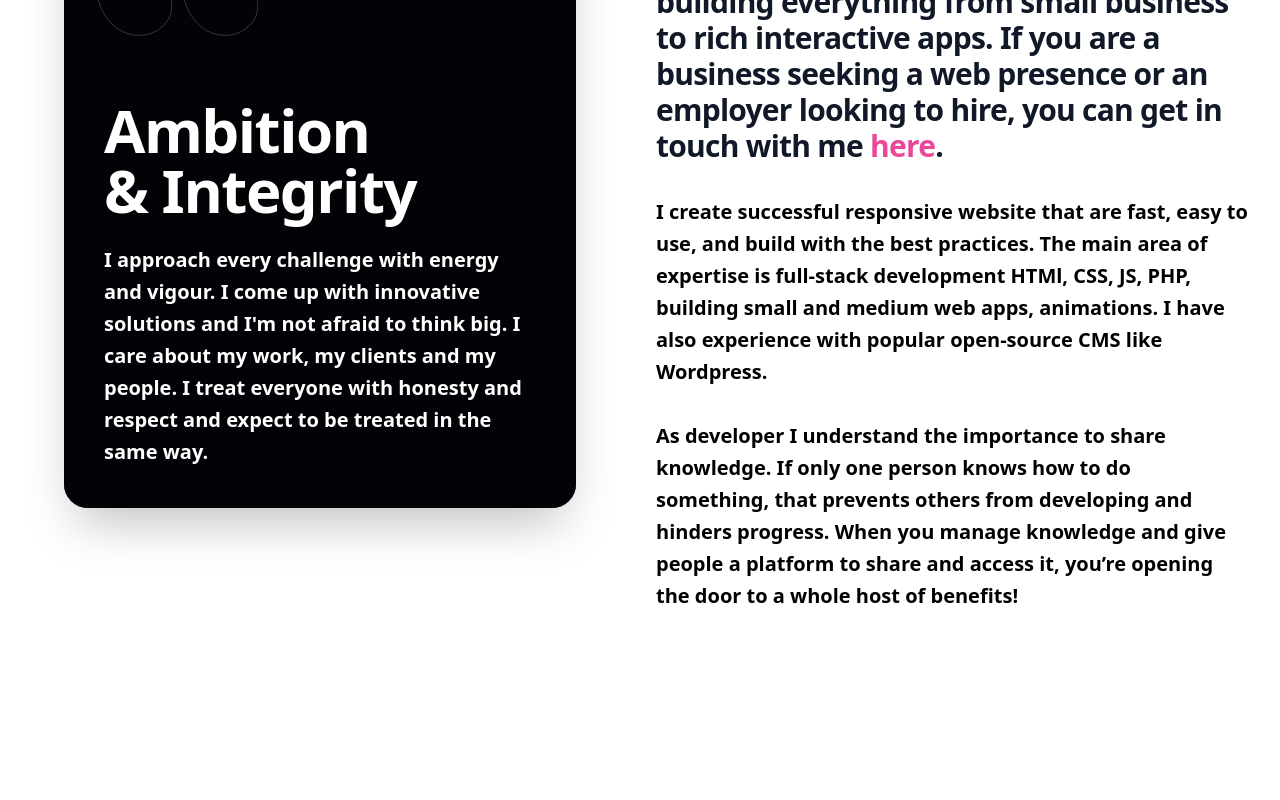
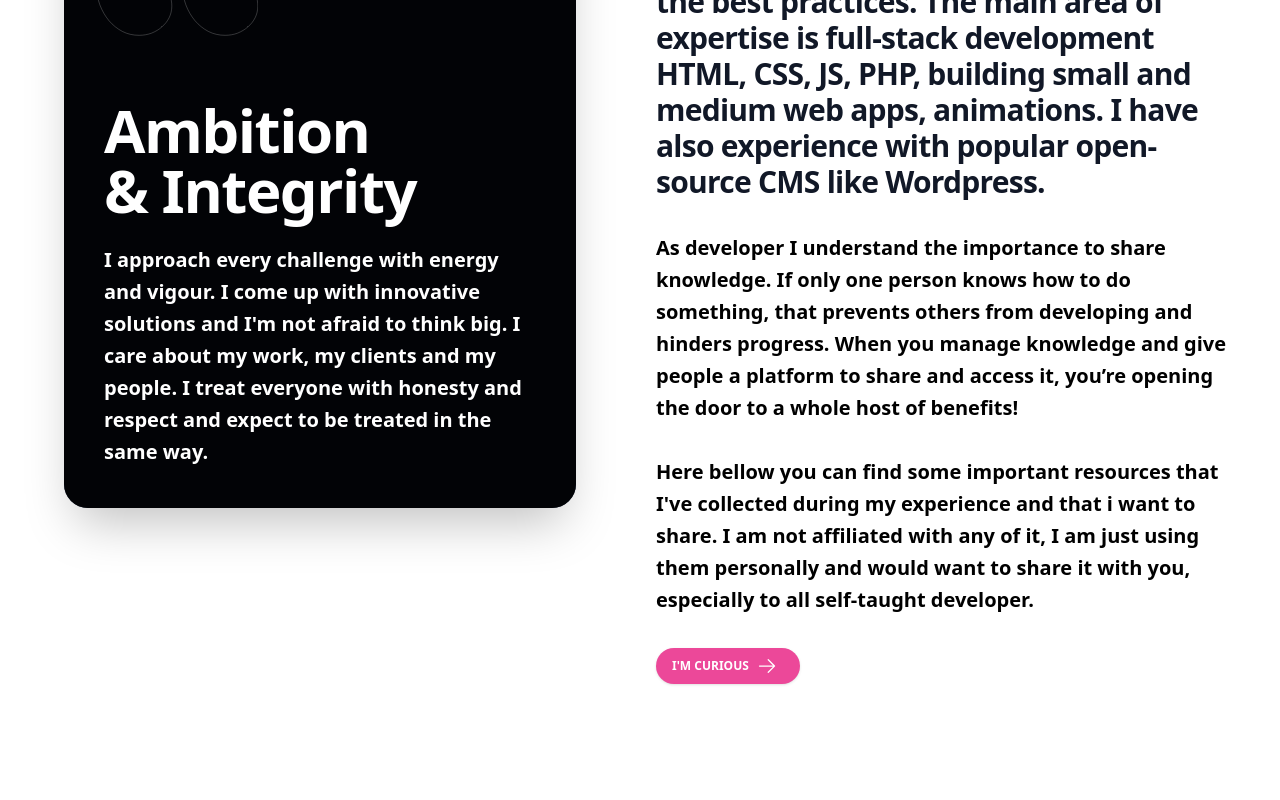
Before and after one commit to Gian1984/portfolioGian, a Vue app: page / in a window 1280 px wide. Shown: the part 1400-2200 px from the top of the page. Built offline with nearby package versions, Linux system fonts and the light colour scheme.

Commit message:
modify skills

```diff
--- a/src/App.vue
+++ b/src/App.vue
@@ -163,10 +163,10 @@ const slide = (el, done) => {
             <div class="px-4">
                 <div class="flex flex-wrap">
                     <div class="w-full lg:w-6/12 px-4">
-                        <h4 class="text-4xl font-bold tracking-tight text-gray-900 sm:text-6xl">Want to know more about?</h4>
-                        <h5 class="text-3xl font-semibold tracking-tight text-gray-900">
+                        <h2 class="text-4xl font-bold tracking-tight text-gray-900 sm:text-6xl">Want to know more about?</h2>
+                        <h3 class="text-3xl font-semibold tracking-tight text-gray-900">
                             Follow me!
-                        </h5>
+                        </h3>
                         <div class="my-6 text-center">
                             <div class="flex space-x-6">
                                 <a v-for="item in footerNavigation.social" :key="item.name" :href="item.href" target="_blank" class="bg-white rounded-full p-2 outline-none text-pink-500 hover:text-teal-600">
--- a/src/views/Home.vue
+++ b/src/views/Home.vue
@@ -310,7 +310,7 @@ export default {
             @enter="enter"
         >
           <h2 class="text-3xl font-semibold tracking-tight text-gray-900 sm:text-6xl mt-5">
-            I enjoy building everything from small business<br/> to rich interactive apps.<br/> If you are a business seeking a web presence<br/> or an employer looking to hire,<br/> you can get in touch with me<br/> <a href="mailto:gl.tiengo@gmail.com" class="text-pink-500">here</a>.
+            I enjoy building everything from small business<br/> to rich interactive apps.<br/> If you are a business seeking a web presence<br/> or an employer looking to hire,<br/> you can get in touch with me<br/> <a href="mailto:gl.tiengo@gmail.com" aria-label="mail to Gianluca Tiengo"  class="text-pink-500">here</a>.
           </h2>
         </transition>
       </div>
@@ -339,9 +339,15 @@ export default {
             <div class="text-base leading-7 text-gray-700">
               <h2 id="skills" class="mt-2 text-4xl font-bold tracking-tight text-gray-900 sm:text-6xl">Skills & Experience</h2>
               <div>
-                <p class="mt-6 text-3xl font-semibold tracking-tight text-gray-900">I'm a web developer from Turin, Italy and currently living in Brussels. I enjoy building everything from small business to rich interactive apps. If you are a business seeking a web presence or an employer looking to hire, you can get in touch with me <a href="mailto:gl.tiengo@gmail.com" class="text-pink-500">here</a>.</p>
-                <p class="mt-8 text-xl leading-8 text-black font-semibold">I create successful responsive website that are fast, easy to use, and build with the best practices. The main area of expertise is full-stack development HTMl, CSS, JS, PHP, building small and medium web apps, animations. I have also experience with popular open-source CMS like Wordpress.</p>
+                <p class="mt-6 text-3xl font-semibold tracking-tight text-gray-900">I create successful responsive website that are fast, easy to use, and build with the best practices. The main area of expertise is full-stack development HTML, CSS, JS, PHP, building small and medium web apps, animations. I have also experience with popular open-source CMS like Wordpress.</p>
                 <p class="mt-8 text-xl leading-8 text-black font-semibold">As developer I understand the importance to share knowledge. If only one person knows how to do something, that prevents others from developing and hinders progress. When you manage knowledge and give people a platform to share and access it, you’re opening the door to a whole host of benefits!</p>
+                <p class="mt-8 text-xl leading-8 text-black font-semibold">Here bellow you can find some important resources that I've collected during my experience and that i want to share. I am not affiliated with any of it, I am just using them personally and would want to share it with you, especially to all self-taught developer.</p>
+                <a href="https://letudev.com/" target="_blank" class="mt-8 w-36 flex bg-pink-500 text-white active:bg-pink-600 font-bold uppercase text-xs px-4 py-2 rounded-full shadow hover:shadow-md outline-none focus:outline-none mr-1 mb-1 ease-linear transition-all duration-150">
+                  <span class="flex">
+                    <span class="flex mt-0.5">I'm curious</span>
+                    <ArrowRightIcon class="ml-2 h-5 w-5"></ArrowRightIcon>
+                  </span>
+                </a>
               </div>
             </div>
           </div>
@@ -370,6 +376,7 @@ export default {
             <div class="w-0 flex-auto lg:ml-auto lg:w-auto lg:flex-none lg:self-end">
               <a
                   href="img/favascreen.webp"
+                  aria-label="visit https://www.favaclaudio.com/"
                   data-fancybox="gallery"
                   data-caption="https://www.favaclaudio.com/"
               >
@@ -381,6 +388,7 @@ export default {
                 <a
                     href="img/bioscreen.webp"
                     data-fancybox="gallery"
+                    aria-label="visit https://www.bioholistic.be/"
                     data-caption="https://www.bioholistic.be/"
                 >
                   <img src="../assets/bioscreen.webp" alt="https://www.bioholistic.be/" class="aspect-[4/3] w-[24rem] max-w-none flex-none bg-gray-50 object-cover" />
@@ -389,6 +397,7 @@ export default {
               <div class="flex w-96 flex-auto justify-end lg:w-auto lg:flex-none">
                 <a
                     href="img/magrittescreen.webp"
+                    aria-label="visit https://magritte.com/"
                     data-fancybox="gallery"
                     data-caption="https://magritte.com/"
                 >
@@ -398,6 +407,7 @@ export default {
               <div class="hidden sm:block sm:w-0 sm:flex-auto lg:w-auto lg:flex-none">
                 <a
                     href="img/colonelscreen.webp"
+                    aria-label="https://www.colonelgustave.com/"
                     data-fancybox="gallery"
                     data-caption="https://www.colonelgustave.com/"
                 >
@@ -476,10 +486,11 @@ export default {
                   <div class="relative">
                     <a
                         href="img/anamscreen.webp"
+                        aria-label="visit https://www.anamkitchen.be/"
                         data-fancybox="gallery2"
                         data-caption="https://www.anamkitchen.be/"
                     >
-                      <img src="../assets/anamscreen.webp" alt="" class=" w-full bg-gray-900/5 object-cover shadow-lg" />
+                      <img src="../assets/anamscreen.webp" alt="Anam Kitchen" class=" w-full bg-gray-900/5 object-cover shadow-lg" />
                     </a>
                     <div class="pointer-events-none absolute inset-0 rounded-xl ring-1 ring-inset ring-gray-900/10" />
                   </div>
@@ -488,20 +499,22 @@ export default {
                   <div class="relative">
                     <a
                         href="img/bassin.webp"
+                        aria-label="https://www.bassin-nord.brussels/"
                         data-fancybox="gallery2"
                         data-caption="https://www.bassin-nord.brussels/agenda/"
                     >
-                      <img src="../assets/bassin.webp" alt="" class="w-full bg-gray-900/5 object-cover shadow-lg" />
+                      <img src="../assets/bassin.webp" alt="Bassin Nord" class="w-full bg-gray-900/5 object-cover shadow-lg" />
                     </a>
                     <div class="pointer-events-none absolute inset-0 ring-1 ring-inset ring-gray-900/10" />
                   </div>
                   <div class="relative">
                     <a
                         href="img/undiscoverscreen.webp"
+                        aria-label="visit https://undiscover.me/"
                         data-fancybox="gallery2"
                         data-caption="https://undiscover.me/"
                     >
-                      <img src="../assets/undiscoverscreen.webp" alt="" class=" w-full bg-gray-900/5 object-cover shadow-lg" />
+                      <img src="../assets/undiscoverscreen.webp" alt="Undiscover.me" class=" w-full bg-gray-900/5 object-cover shadow-lg" />
                     </a>
                     <div class="pointer-events-none absolute inset-0 ring-1 ring-inset ring-gray-900/10" />
                   </div>
@@ -510,20 +523,22 @@ export default {
                   <div class="relative">
                     <a
                         href="img/colonelmobilescreen.webp"
+                        aria-label="visit https://www.colonelgustave.com/"
                         data-fancybox="gallery2"
                         data-caption="https://www.colonelgustave.com/"
                     >
-                      <img src="../assets/colonelmobilescreen.webp" alt="" class=" w-full bg-gray-900/5 object-cover shadow-lg" />
+                      <img src="../assets/colonelmobilescreen.webp" alt="Colonel Gustave" class=" w-full bg-gray-900/5 object-cover shadow-lg" />
                     </a>
                     <div class="pointer-events-none absolute inset-0 ring-1 ring-inset ring-gray-900/10" />
                   </div>
                   <div class="relative">
                     <a
                         href="img/pizzascreen.webp"
+                        aria-label="visit https://www.pizzavino.be/"
                         data-fancybox="gallery2"
                         data-caption="https://www.pizzavino.be/"
                     >
-                      <img src="../assets/pizzascreen.webp" alt="" class=" w-full bg-gray-900/5 object-cover shadow-lg" />
+                      <img src="../assets/pizzascreen.webp" alt="Pizza Vino" class=" w-full bg-gray-900/5 object-cover shadow-lg" />
                     </a>
                     <div class="pointer-events-none absolute inset-0 ring-1 ring-inset ring-gray-900/10" />
                   </div>
@@ -582,8 +597,8 @@ export default {
             <div class="text-center pt-20">
               <ul role="list" class="mx-auto grid grid-cols-2 gap-x-4 gap-y-8 sm:grid-cols-4 md:gap-x-6 lg:gap-x-16 lg:gap-y-12 xl:grid-cols-4">
                 <li v-for="project in projects" :key="project.name">
-                  <a :href="project.href" target="_blank" class="space-y-4">
-                    <img class="mx-auto h-24 w-24 rounded-full shadow-2xl lg:w-32 lg:h-32 p-1" :src="project.imageUrl" alt="" />
+                  <a :href="project.href" :aria-label="project.name" target="_blank" class="space-y-4">
+                    <img class="mx-auto h-24 w-24 rounded-full shadow-2xl lg:w-32 lg:h-32 p-1" :src="project.imageUrl" alt="single project image" />
                     <div class="space-y-2">
                       <div class="text-xs font-medium lg:text-sm">
                         <h3 class="text-xl leading-8 font-semibold text-black-600">{{ project.name }}</h3>
```
